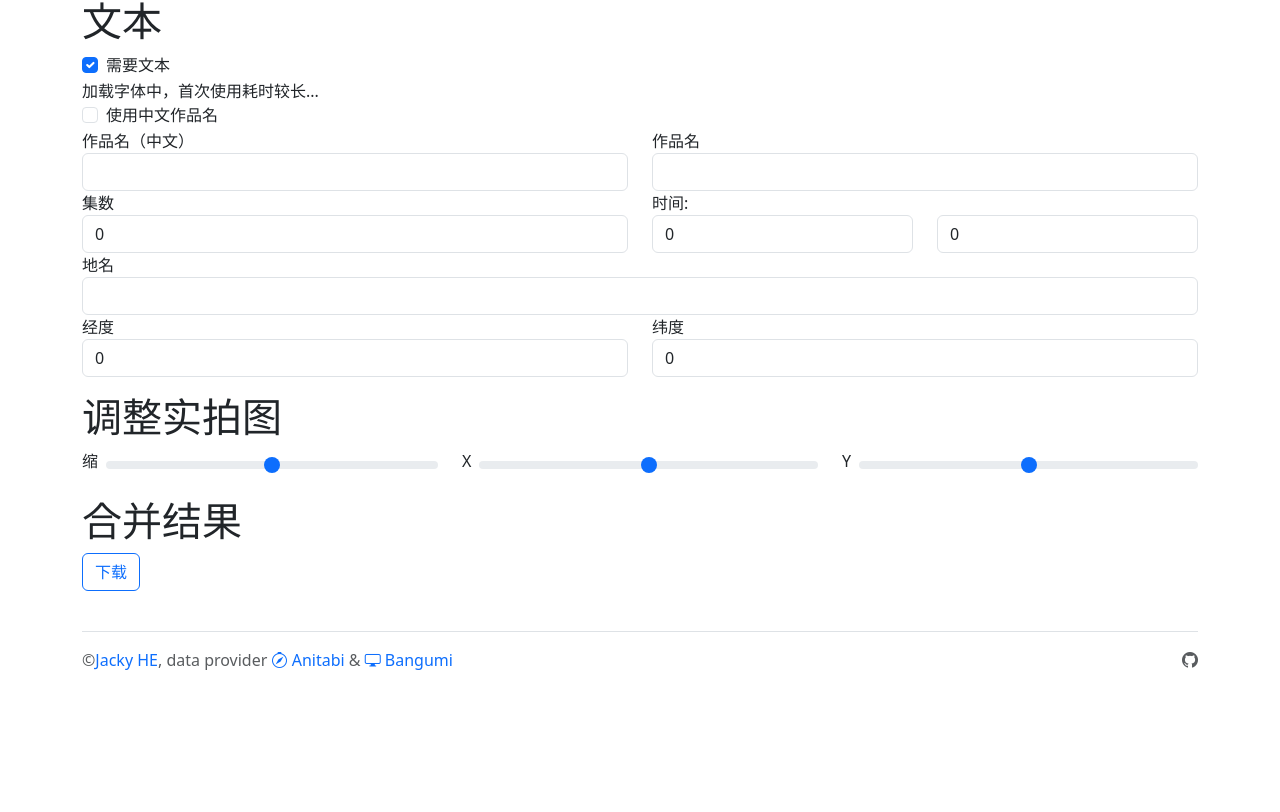
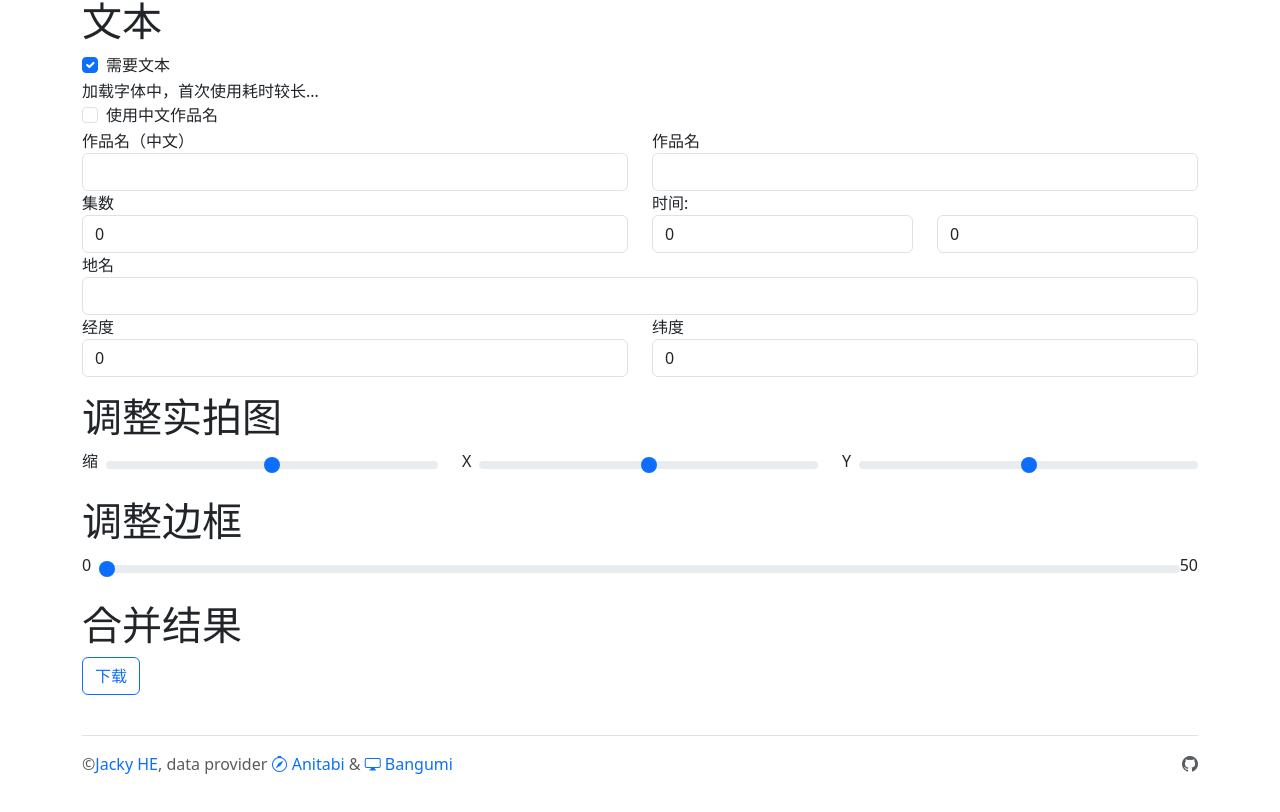
Before and after one commit to anitabi/IMHere, a React (Create React App) app: page / in a window 1280 px wide. Shown: the part 384-1196 px from the top of the page. Before the commit the page ends 1096 px from the top, so only its background shows below. Built offline with nearby package versions, Linux system fonts and the light colour scheme; a web font is replaced by a local one.

Commit message:
add slider for margin

```diff
--- a/src/App.js
+++ b/src/App.js
@@ -42,6 +42,8 @@ function App() {
   const [fetchingPic, setFetchingPic] = useState(false);
   const [needText, setNeedText] = useState(true);
   const [useCNName, setUseCNName] = useState(false);
+  // margin
+  const [m, setM] = useState(0);
 
   const minutes = Math.floor(posInfo.s / 60);
   const seconds = posInfo.s % 60;
@@ -165,7 +167,6 @@ function App() {
       secondImg.onload = () => {
         // size calculation
         // min(h) = 720px
-        const m = 0;
         const h = firstImg.height < 720 ? 720 : firstImg.height;
         const w = firstImg.width * (h / firstImg.height);
         const textMargin = 0.01 * w;
@@ -228,7 +229,7 @@ function App() {
       secondImg.src = URL.createObjectURL(secondImage);
     };
     firstImg.src = URL.createObjectURL(firstImage);
-  }, [p2Para, posInfo, firstImage, secondImage, needText, useCNName]);
+  }, [p2Para, posInfo, firstImage, secondImage, needText, useCNName, m]);
 
   return (
     <div className="App">
@@ -485,6 +486,27 @@ function App() {
         </div>
 
 
+        <div className="row mt-3">
+          <p className="h1">调整边框</p>
+
+          <div className="col-md-12 d-flex align-items-center">
+            <label htmlFor="scaleRange" className="form-label me-2" onClick={() => setM(0)}>0</label>
+            <input
+              type="range"
+              className="form-range"
+              id="scaleRange"
+              min="0"
+              max="50"
+              step="10"
+              value={m}
+              onChange={(e) => setM(parseFloat(e.target.value))}
+            /><label className="form-label ml-2" onClick={() => setM(50)}>50</label>
+          </div>
+        </div>
+
+
+
+
 
         <div className="row mt-3">
           <p class="h1">合并结果</p>
```
